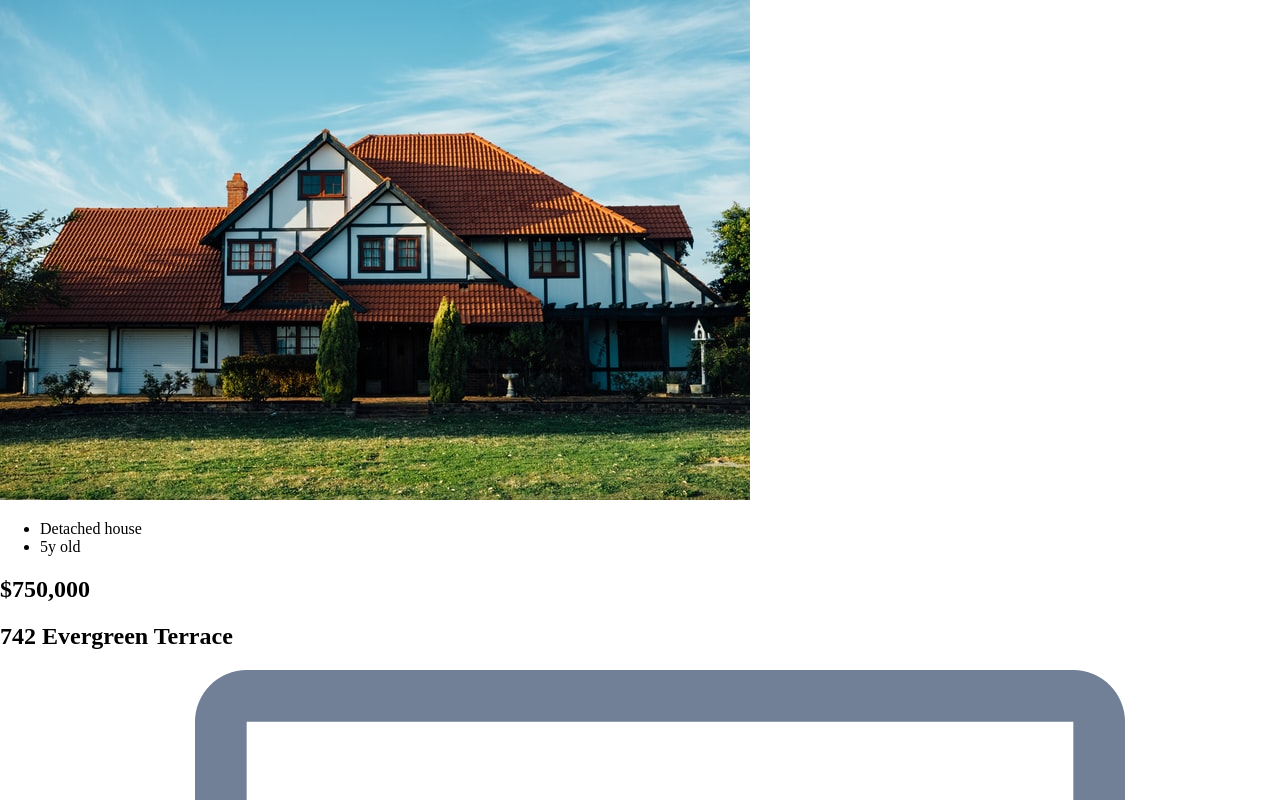
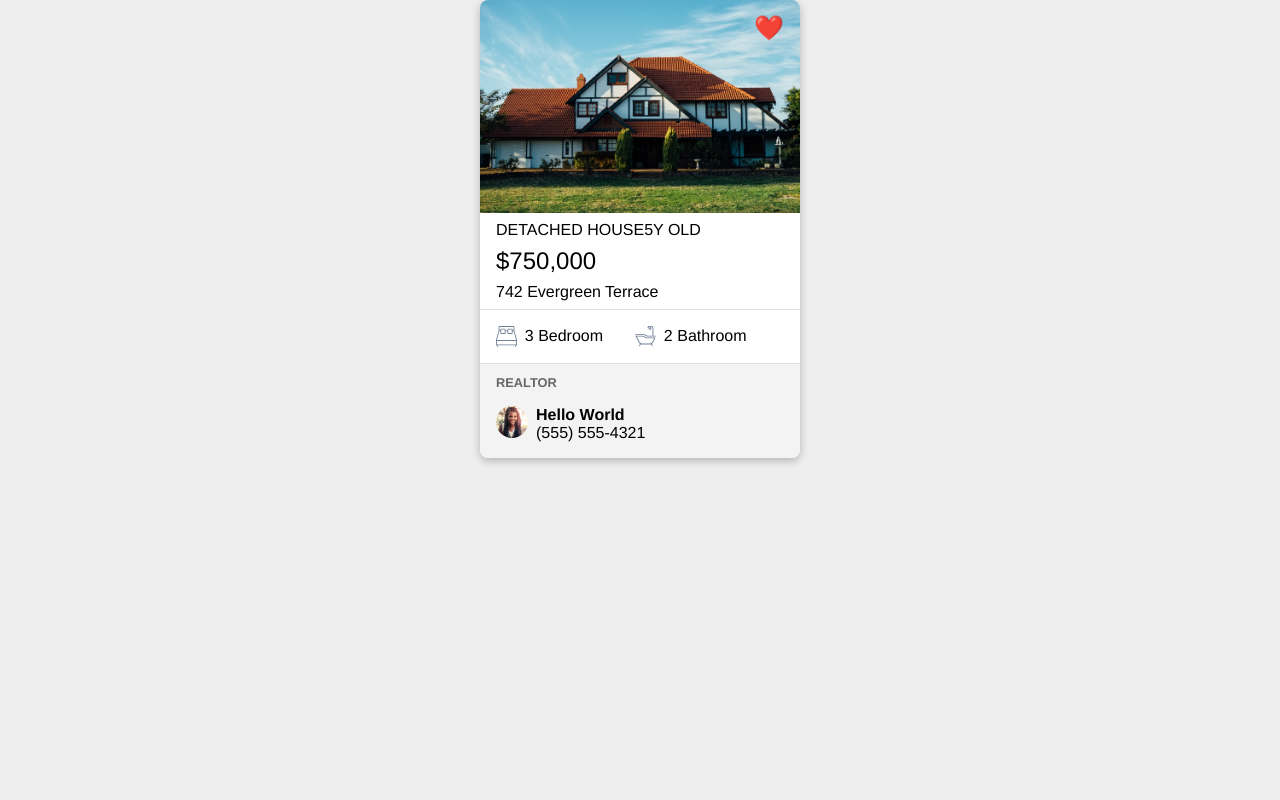
Before and after one commit to wddm-f21/property-card, a plain HTML site: page index.html in a window 1280 px wide. Shown: the top 800 px of the page. Drawn offline with Linux system fonts and the light colour scheme.

Commit message:
first stage of css complete

```diff
--- a/css/index.css
+++ b/css/index.css
@@ -0,0 +1,95 @@
+body {
+  font: 1em helvetica, arial, system-ui;
+  background-color: #eee;
+}
+.subheading {
+  font-size: 0.8em;
+  text-transform: uppercase;
+  color: #666;
+}
+
+
+
+.property {
+  position: relative;
+  max-width: 20rem;
+  margin: 0 auto;
+  border-radius: 0.5rem;
+  overflow: hidden;
+  background-color: #fff;
+  box-shadow: rgba(0, 0, 0, 0.24) 0px 3px 8px;
+}
+.gallery {
+  display: block;
+  max-width: 100%;
+}
+.favourite {
+  border: none;
+  background: none;
+  padding: 0;
+  line-height: 1;
+  position: absolute;
+  top: 1rem;
+  right: 1rem;
+  font-size: 1.5em;
+}
+.info {
+  padding: 0 1em;
+}
+.details {
+  margin: 0.5rem 0;
+  display: flex;
+  padding: 0;
+  list-style: none;
+  text-transform: uppercase;
+}
+.cost {
+  font-size: 1.5em;
+  font-weight: 400;
+  margin: 0.5rem 0;
+}
+.address {
+  font-size: 1em;
+  font-weight: 400;
+  margin: 0.5rem 0;
+}
+.rooms {
+  display: flex;
+  gap: 2rem;
+  padding: 1rem;
+  margin: 0;
+  list-style: none;
+  border-top: 1px solid #ddd;
+  border-bottom: 1px solid #ddd;
+}
+.rooms img {
+  height: 1.3em;
+  vertical-align: middle;
+  margin-right: 0.5rem;
+}
+.realtor {
+  display: flow-root;
+  background-color: #f3f3f3;
+  padding: 0 1rem;
+}
+.agent {
+  display: flex;
+  gap: 0.5rem;
+  margin: 1rem 0;
+  font-style: normal;
+}
+.face {
+  width: 2em;
+  height: 2em;
+  object-fit: cover;
+  border-radius: 50%;
+}
+.contact {
+  margin: 0;
+}
+.contact-name {
+  font-weight: 700;
+}
+.contact-num {
+  margin: 0;
+}
--- a/index.html
+++ b/index.html
@@ -10,24 +10,27 @@
 	<body>
 
 		<article class="property">
-			<img src="img/house.jpg" alt="742 Evergreen Terrace, front view">
+			<img src="img/house.jpg" alt="742 Evergreen Terrace, front view" class="gallery">
+			<button class="favourite">❤️</button>
+			<div class="info">
 				<ul class="details">
 					<li>Detached house</li>
 					<li>5y old</li>
 				</ul>
 				<h2 class="cost">$750,000</h2>
 				<h1 class="address">742 Evergreen Terrace</h1>
+			</div>
 			<ul class="rooms">
 				<li><img src="img/bedroom.svg" alt="Bedroom logo">3 Bedroom</li>
 				<li><img src="img/bathroom.svg" alt="Bathroom logo">2 Bathroom</li>
 			</ul>
 			<footer class="realtor">
-				<h2>Realtor</h2>
+				<h2 class="subheading">Realtor</h2>
 				<address class="agent">
-					<img src="img/realtor.png" alt="Hello World's face">
+					<img src="img/realtor.png" alt="Hello World's face" class="face">
 					<dl class="contact">
-						<dt>Hello World</dt>
-						<dd>(555) 555-4321</dd>
+						<dt class="contact-name">Hello World</dt>
+						<dd class="contact-num">(555) 555-4321</dd>
 					</dl>
 				</address>
 			</footer>
```
Lines whose indentation alone changed are shown as unchanged.
